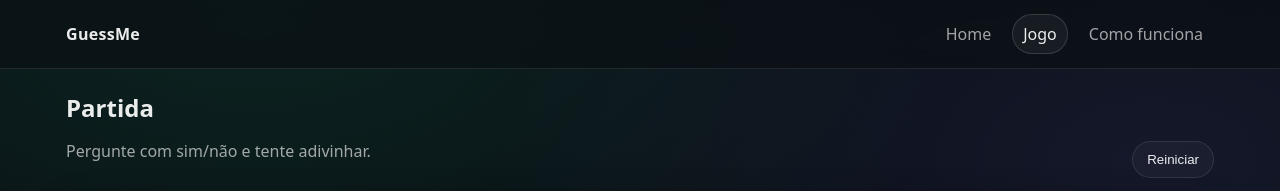
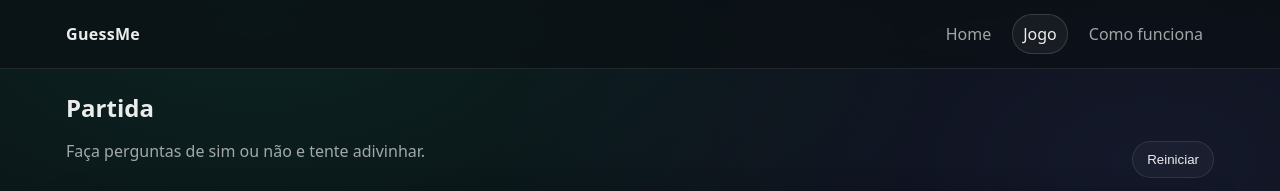
Before and after one commit to Daniel-Macedo-dev/GuessMe, a React (Vite) app in the folder guessme/: page /game in a window 1280 px wide. Shown: the top 191 px of the page. Built offline with nearby package versions, Linux system fonts and the light colour scheme; no server answers.

Commit message:
fix text

```diff
--- a/guessme/src/components/GameHeader.tsx
+++ b/guessme/src/components/GameHeader.tsx
@@ -7,7 +7,7 @@ export default function GameHeader({ onRestart }: Props) {
     <div className="gameHeader">
       <div>
         <h2 className="h2">Partida</h2>
-        <p className="muted">Pergunte com sim/não e tente adivinhar.</p>
+        <p className="muted">Faça perguntas de sim ou não e tente adivinhar.</p>
       </div>
 
       <div className="row">
```
